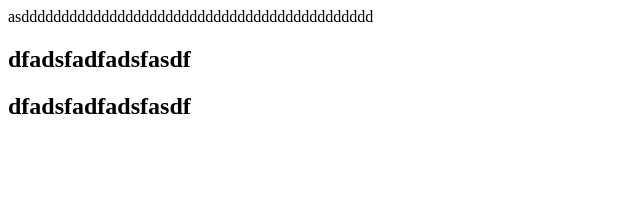
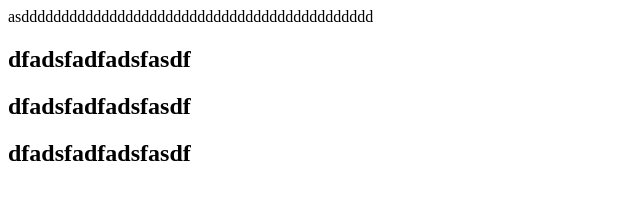
Before and after one commit to pae-panutat/html, a plain HTML site: page index.html in a window 1280 px wide. Shown: the whole page, without its empty margins (0-640 px from the left). Drawn offline with Linux system fonts and the light colour scheme.

Commit message:
Update index.html

```diff
--- a/index.html
+++ b/index.html
@@ -9,4 +9,5 @@
     asdddddddddddddddddddddddddddddddddddddddddddd
     <h2>dfadsfadfadsfasdf</h2>
     <h2>dfadsfadfadsfasdf</h2>
+    <h2>dfadsfadfadsfasdf</h2>
 </html>
```
